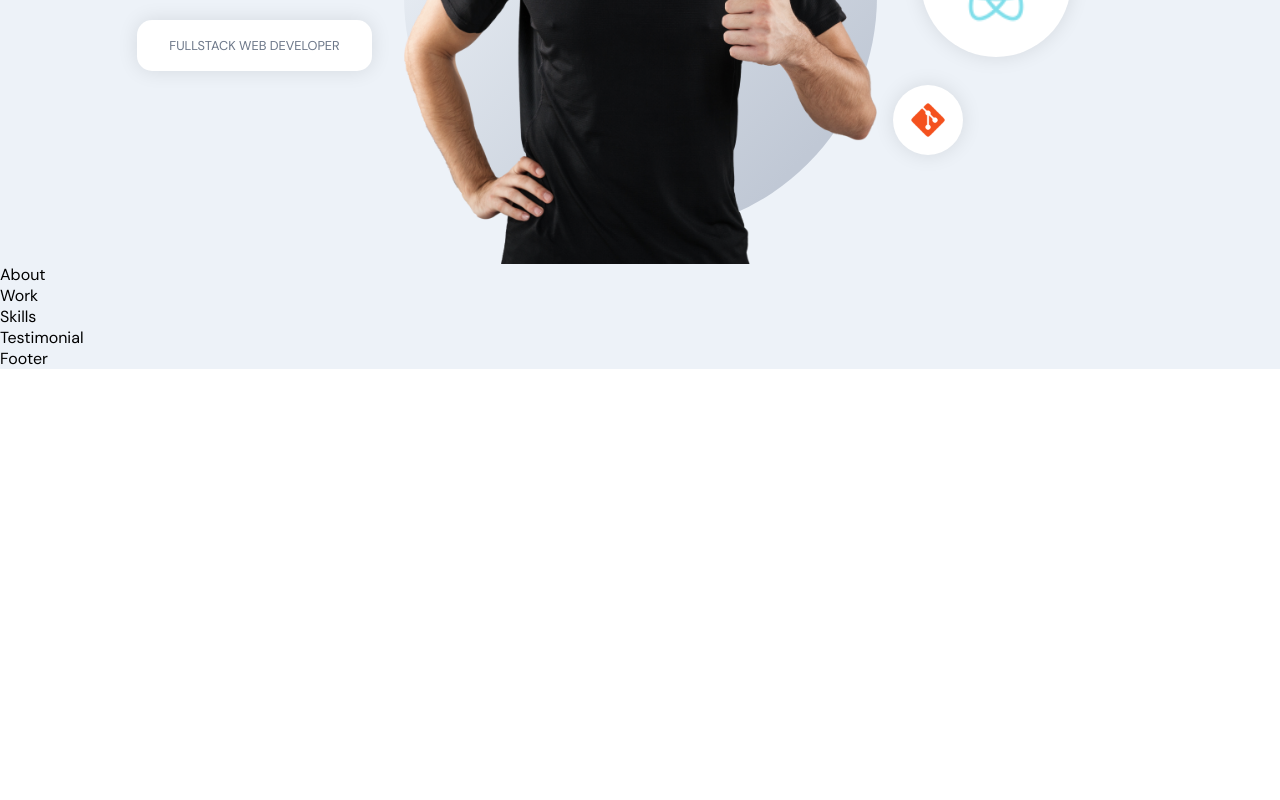
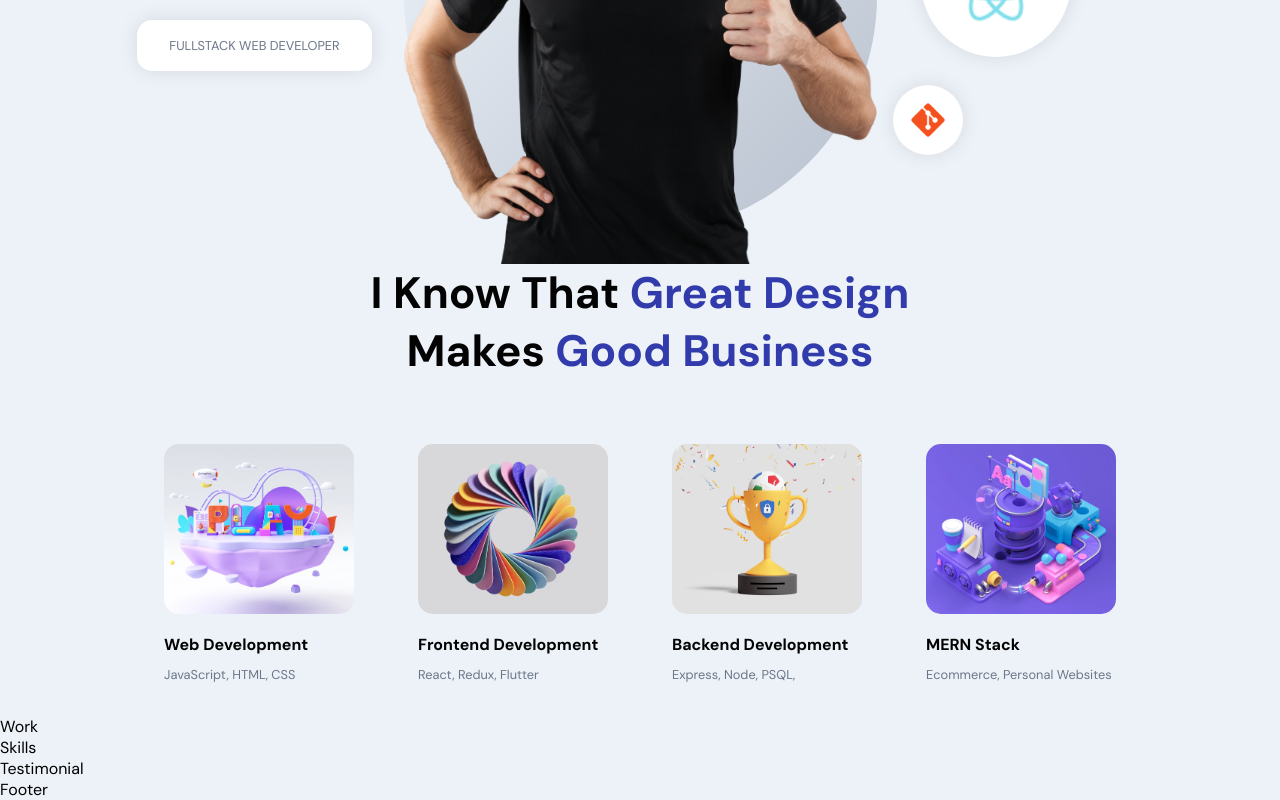
Before and after one commit to Will-Nollert/Personal-Portfolio, a React (Create React App) app in the folder frontend_react/: page / in a window 1280 px wide. Shown: the part 426-1226 px from the top of the page. Before the commit the page ends 800 px from the top, so only its background shows below. Built offline with nearby package versions, Linux system fonts and the light colour scheme.

Commit message:
feat: About section and styles

```diff
--- a/frontend_react/src/container/About/About.jsx
+++ b/frontend_react/src/container/About/About.jsx
@@ -1,8 +1,60 @@
-import React from "react";
+import React, { useState, useEffect } from "react";
+import { motion } from "framer-motion";
 import "./About.scss";
+import { images } from "../../constants";
+
+const abouts = [
+  {
+    title: "Web Development",
+    description: "JavaScript, HTML, CSS",
+    imgUrl: images.about01,
+  },
+  {
+    title: "Frontend Development ",
+    description: "React, Redux, Flutter",
+    imgUrl: images.about02,
+  },
+  {
+    title: "Backend Development",
+    description: "Express, Node, PSQL,",
+    imgUrl: images.about03,
+  },
+  {
+    title: "MERN Stack",
+    description: "Ecommerce, Personal Websites",
+    imgUrl: images.about04,
+  },
+];
 
 const About = () => {
-  return <div>About</div>;
+  return (
+    <>
+      <h2 className="head-text">
+        I Know that <span>Great Design</span> <br />
+        makes <span>Good Business</span>
+      </h2>
+
+      <div className="app__profiles">
+        {abouts.map((about, index) => (
+          <motion.div
+            whileInView={{ opacity: 1 }}
+            whileHover={{ scale: 1.1 }}
+            transition={{ duration: 0.5, type: "tween" }}
+            className="app__profile-item"
+            key={about.title + index}
+          >
+            <img src={about.imgUrl} alt={about.title} />
+            <h2 className="bold-text" style={{ marginTop: 20 }}>
+              {about.title}
+            </h2>
+            <p className="p-text" style={{ marginTop: 10 }}>
+              {about.description}
+            </p>
+          </motion.div>
+        ))}
+      </div>
+    </>
+  );
 };
 
 export default About;
--- a/frontend_react/src/container/About/About.scss
+++ b/frontend_react/src/container/About/About.scss
@@ -0,0 +1,38 @@
+.app__about {
+  flex: 1;
+  width: 100%;
+  flex-direction: column;
+}
+
+.app__profiles {
+  display: flex;
+  justify-content: center;
+  align-items: flex-start;
+  flex-wrap: wrap;
+  margin-top: 2rem;
+}
+
+.app__profile-item {
+  width: 190px;
+  display: flex;
+  justify-content: flex-start;
+  align-items: flex-start;
+  flex-direction: column;
+  margin: 2rem;
+
+  img {
+    width: 100%;
+    height: 170px;
+    border-radius: 15px;
+    object-fit: cover;
+  }
+
+  @media screen and (min-width: 2000px) {
+    width: 370px;
+    margin: 2rem 4rem;
+
+    img {
+      height: 320px;
+    }
+  }
+}
```
